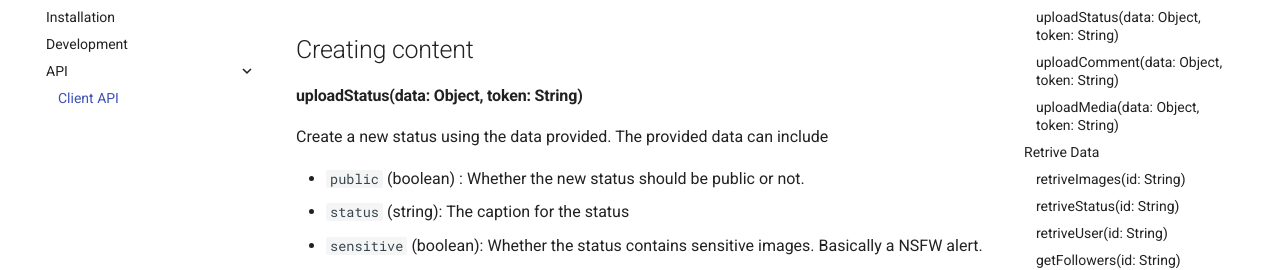
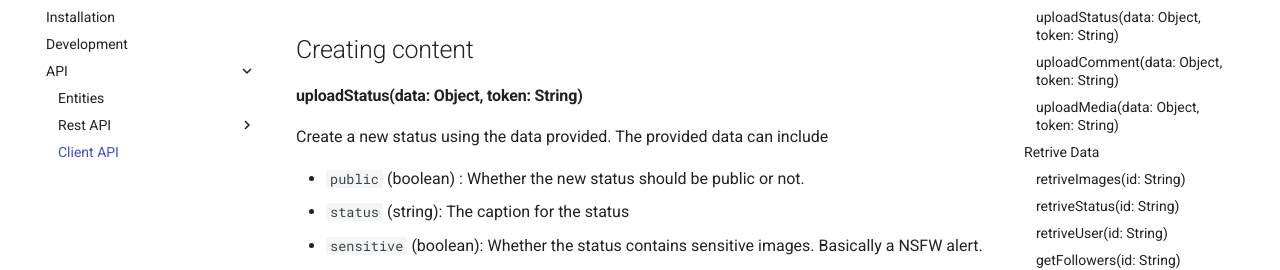
Before and after one commit to anforaProject/documentation, an MkDocs documentation site: the page built from docs/client.md, in a window 1280 px wide. Shown: the part 148-418 px from the top of the page. Built offline with MkDocs 1.6.1 and Material for MkDocs 9.7.7, drawn with Linux system fonts in a browser that asks for light colours.

Commit message:
Update nav

```diff
--- a/mkdocs.yml
+++ b/mkdocs.yml
@@ -7,4 +7,7 @@ nav:
     - Installation: getting-started.md
     - Development: development.md
     - API:
+        - Entities: entities.md
+        - Rest API:
+            - Media: rest/media.md
         - Client API: client.md
```
